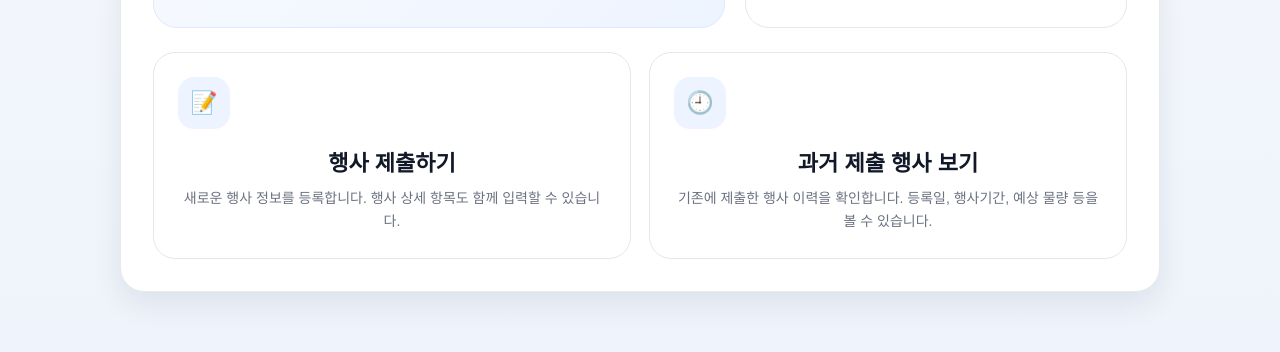
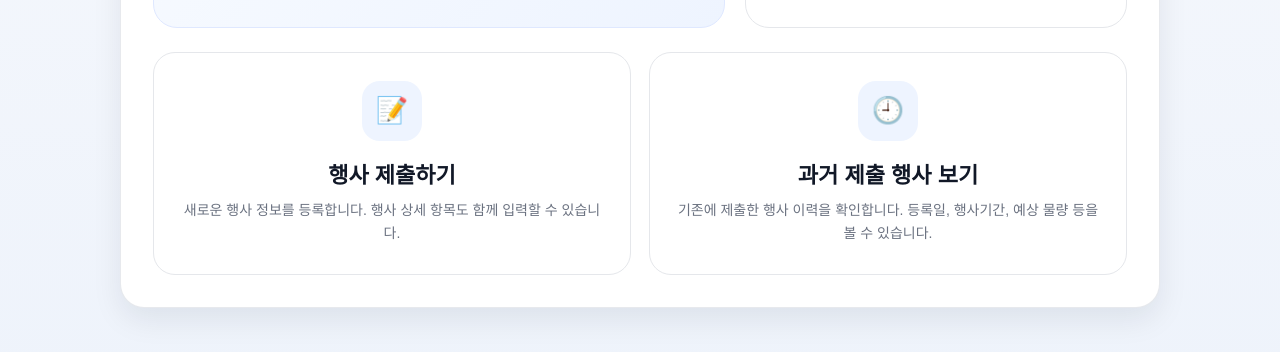
Before and after one commit to poomgo-n/event, a plain HTML site: page index.html in a window 1280 px wide. Shown: the part 412-764 px from the top of the page. Drawn offline with Linux system fonts and the light colour scheme; a web font is replaced by a local one.

Commit message:
Update index.html

```diff
--- a/index.html
+++ b/index.html
@@ -197,10 +197,15 @@
 .action-card {
   border: 1px solid var(--line);
   border-radius: 22px;
-      padding: 24px;
+  padding: 28px 24px;
   background: #fff;
   transition: all 0.2s ease;
   cursor: pointer;
+  text-align: center;
+  display: flex;
+  flex-direction: column;
+  align-items: center;
+  justify-content: center;
 }
 
     .action-card:hover {
@@ -210,16 +215,16 @@
     }
 
 .action-card .icon {
-      width: 52px;
-      height: 52px;
-      border-radius: 16px;
+  width: 60px;
+  height: 60px;
+  border-radius: 18px;
   background: var(--brand-soft);
   color: var(--brand);
   display: flex;
   align-items: center;
   justify-content: center;
-      font-size: 22px;
-      margin-bottom: 16px;
+  font-size: 26px;
+  margin: 0 auto 16px;
 }
 
     .action-card h3 {
```
Lines whose indentation alone changed are shown as unchanged.
